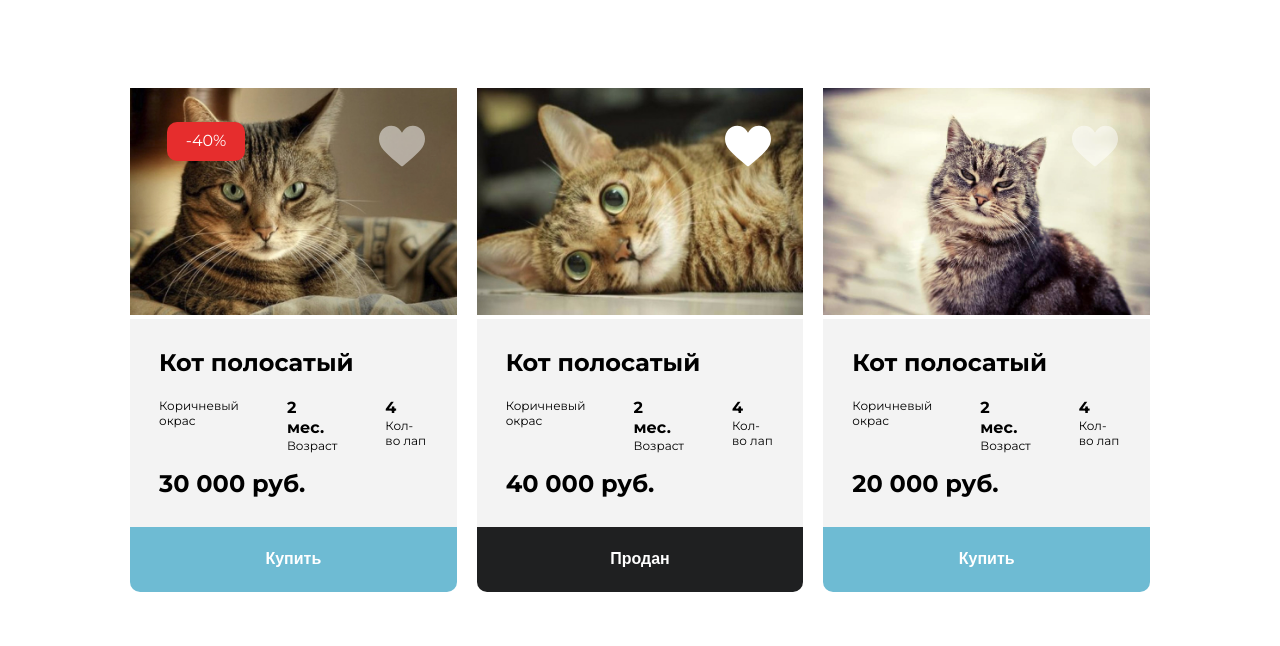
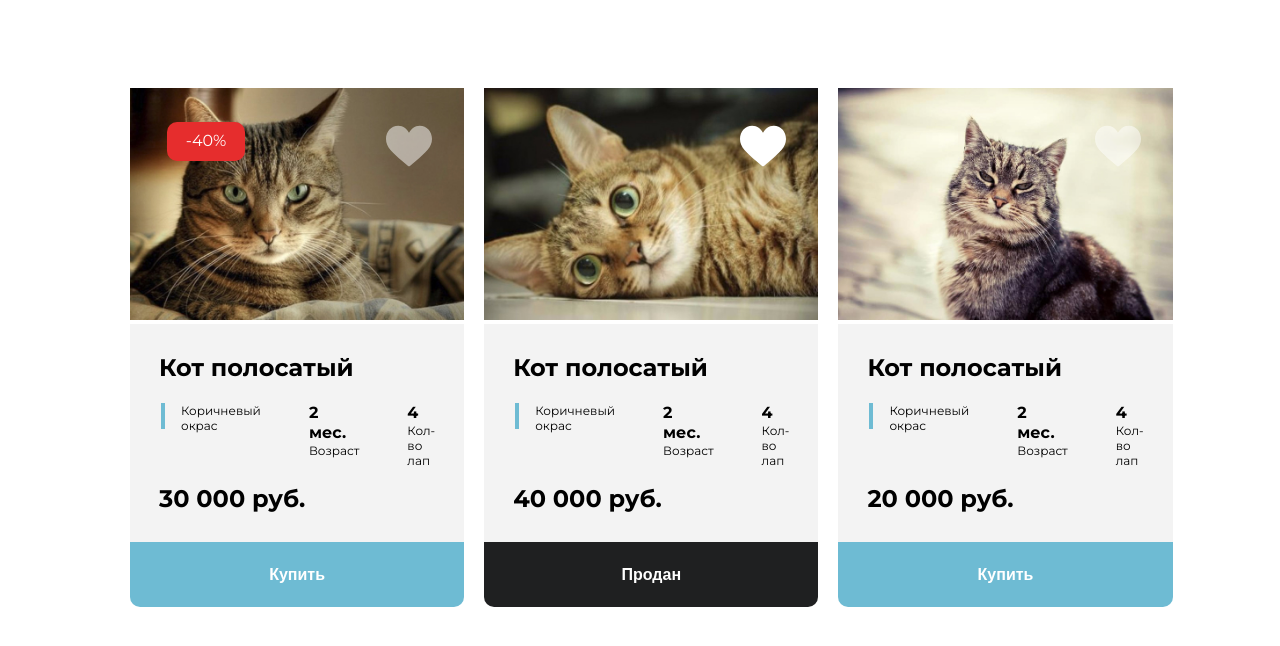
Before and after one commit to Mikhaylov-M/cats-announcement, a plain HTML site: page index.html in a window 1280 px wide. Drawn offline with Linux system fonts and the light colour scheme.

Commit message:
adding blue line

```diff
--- a/assets/style/style.css
+++ b/assets/style/style.css
@@ -82,6 +82,17 @@ body {
 }
 .announcement__info {
   column-gap: 48px;
+  margin-left: 22px;
+  position: relative;
+}
+.announcement__info::before {
+  content: "";
+  position: absolute;
+  width: 4px;
+  height: 26px;
+  background: var(--color-sea);
+  top: 0;
+  left: -20px;
 }
 .info__sm-desc {
   font-weight: 400;
```
